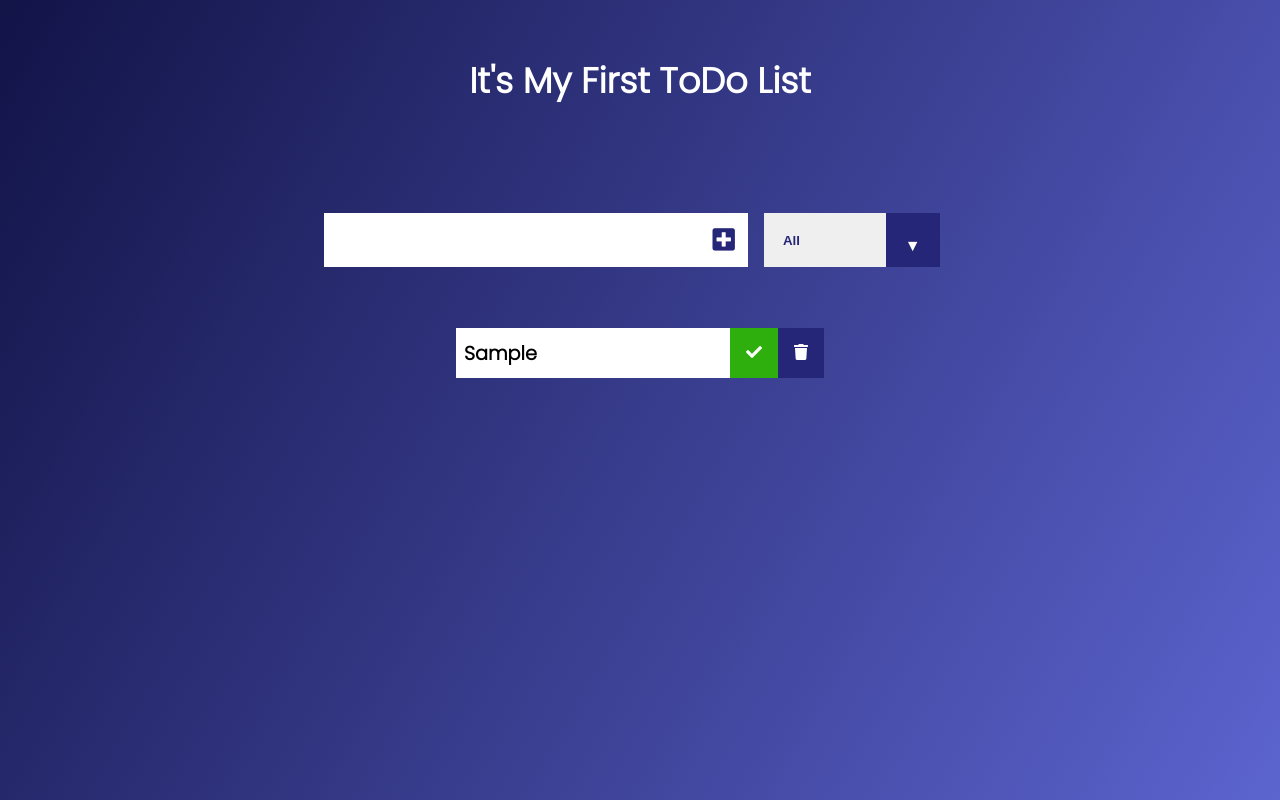
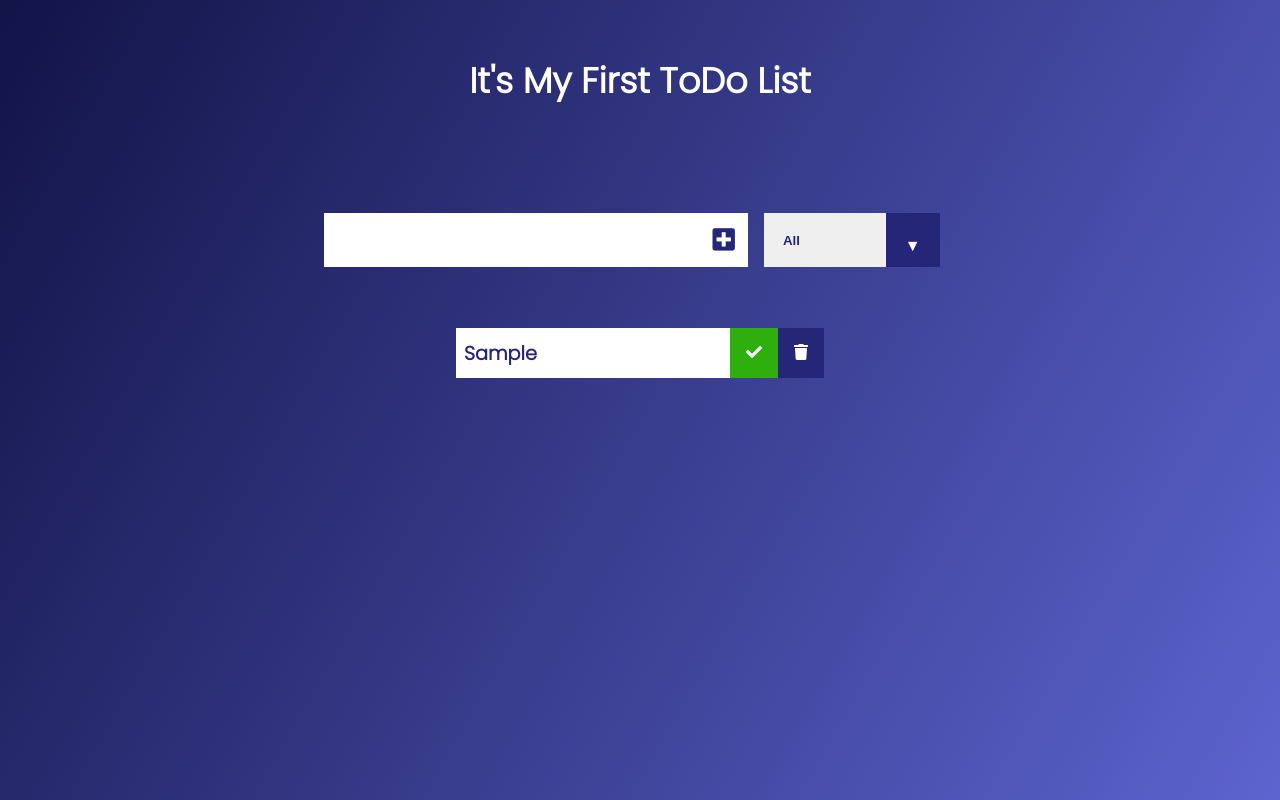
Before and after one commit to sarara497/ToDoList_Vanilla_JavaScript, a plain HTML site: page index.html in a window 1280 px wide. Both pictures are taken after typing "Sample" into the empty fields and a click on the button 723 px from the left and 240 px from the top of the page. Drawn offline with Linux system fonts and the light colour scheme.

Commit message:
fix style

```diff
--- a/style.css
+++ b/style.css
@@ -62,8 +62,8 @@
 .todo {
   margin: 0.5rem;
   background: white;
-  color: black;
-  font-weight: 700;
+  color: #252677;
+  font-weight: 800;
   font-size: 1.2rem;
   display: flex;
   justify-content: space-between;
```
